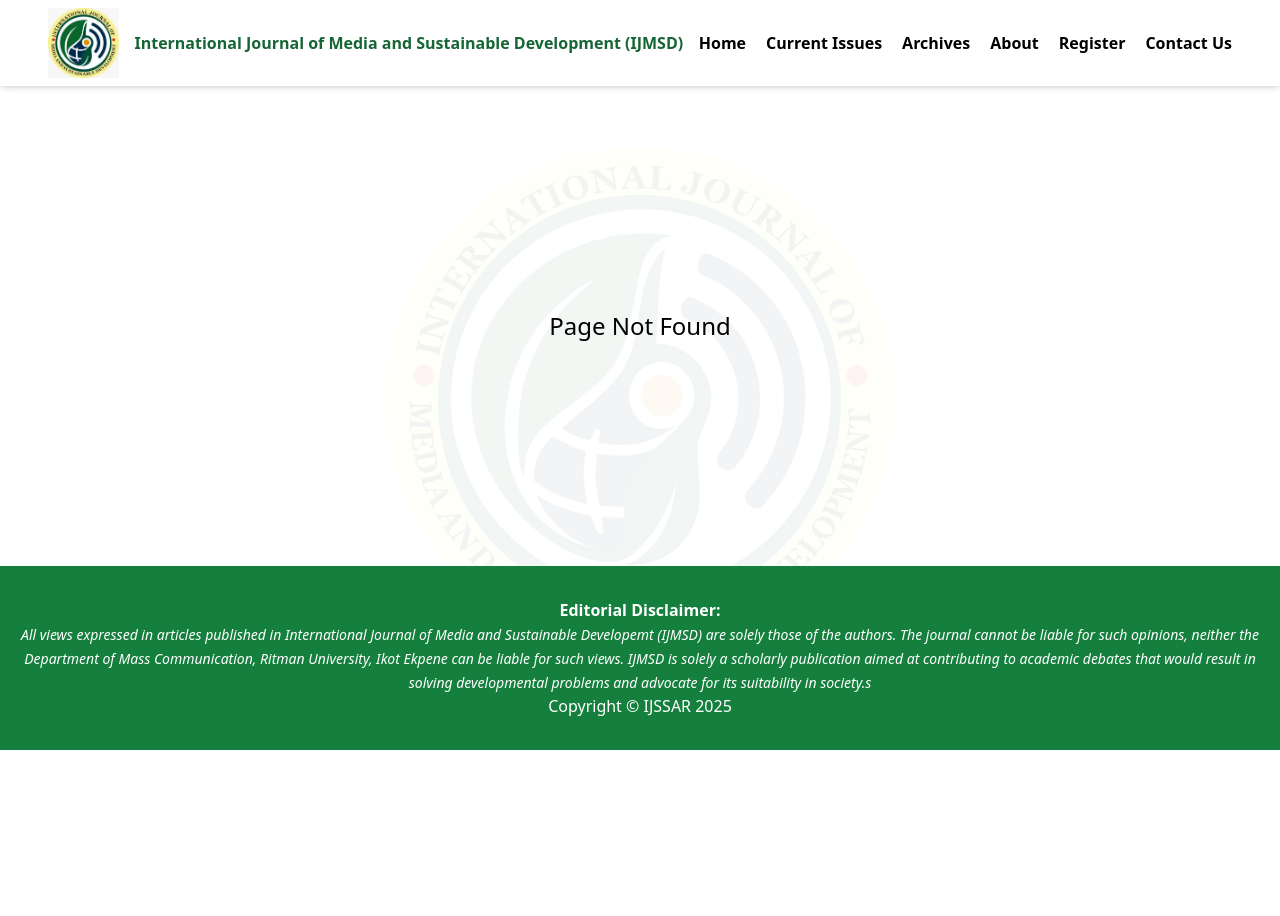
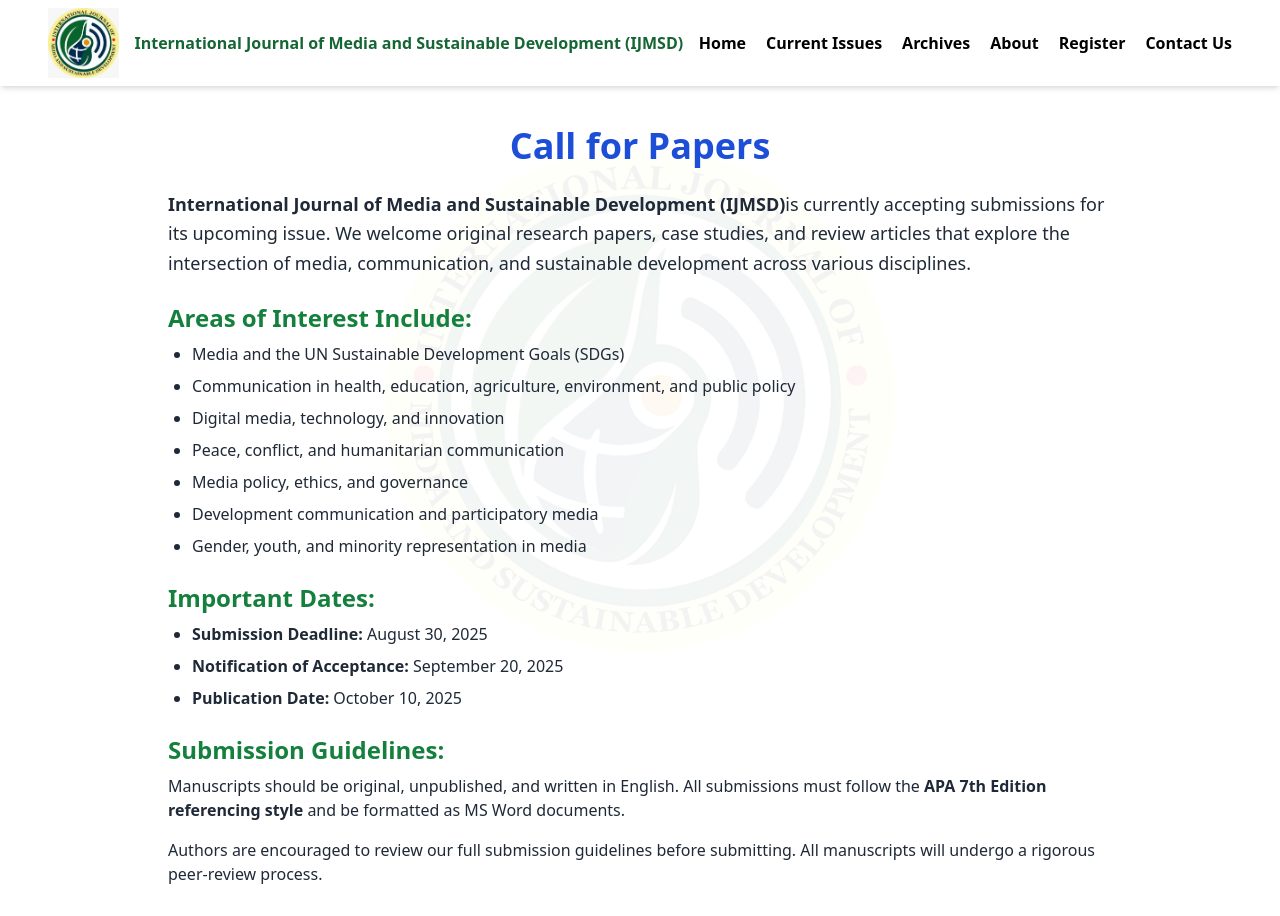
Before and after one commit to Torettosaviour17/internation-journal, a React (Vite) app: page /call-for-papers in a window 1280 px wide. Shown: the top 916 px of the page. Before the commit the page ends 800 px from the top, so only its background shows below. Built offline with nearby package versions, Linux system fonts and the light colour scheme.

Commit message:
just added call fpr paper page

```diff
--- a/src/App.jsx
+++ b/src/App.jsx
@@ -14,28 +14,35 @@ import Footer from "./components/Footer";
 import MakeSubmission from "./pages/MakeSubmission";
 import Login from "./pages/Login";
 import ForgotPassword from "./pages/ForgotPassword";
+import CallForPapers from "./pages/CallForPapers";
+
 
 function App() {
   return (
     <div className="relative min-h-screen">
-      {/* Background watermark */}
       <div
         className="fixed inset-0 bg-cover bg-center opacity-5 z-0"
         style={{
           backgroundImage: `url('/journal-logo.jpg')`,
-          backgroundSize: '40%',
-          backgroundRepeat: 'no-repeat',
-          backgroundPosition: 'center',
+          backgroundSize: "40%",
+          backgroundRepeat: "no-repeat",
+          backgroundPosition: "center",
         }}
       ></div>
 
-      {/* Content with higher z-index */}
       <div className="relative z-10">
         <Navbar />
         <Routes>
           <Route path="/" element={<Home />} />
           <Route path="/submissions" element={<Submission />} />
-          <Route path="*" element={<div className="min-h-[60vh] flex items-center justify-center text-2xl">Page Not Found</div>} />
+          <Route
+            path="*"
+            element={
+              <div className="min-h-[60vh] flex items-center justify-center text-3xl font-bold text-green-500">
+                Page Not Found
+              </div>
+            }
+          />
           <Route path="/about-journal" element={<AboutJournal />} />
           <Route path="/editorial-team" element={<EditorialTeam />} />
           <Route path="/contact" element={<ContactUs />} />
@@ -46,6 +53,7 @@ function App() {
           <Route path="/submission" element={<MakeSubmission />} />
           <Route path="/forgot-password" element={<ForgotPassword />} />
           <Route path="/login" element={<Login />} />
+          <Route path="/call-for-papers" element={<CallForPapers />} />
         </Routes>
         <Footer />
       </div>
--- /dev/null
+++ b/src/pages/CallForPapers.jsx
@@ -0,0 +1,75 @@
+import React from "react";
+
+export default function CallForPapers() {
+  return (
+    <div className="p-6 md:p-10 text-gray-800 max-w-5xl mx-auto">
+      <h1 className="text-3xl md:text-4xl font-bold mb-6 text-center text-blue-700">
+        Call for Papers
+      </h1>
+
+      <p className="mb-4 text-lg leading-relaxed">
+        <strong>
+          International Journal of Media and Sustainable Development (IJMSD)
+        </strong>
+        is currently accepting submissions for its upcoming issue. We welcome
+        original research papers, case studies, and review articles that explore
+        the intersection of media, communication, and sustainable development
+        across various disciplines.
+      </p>
+
+      <h2 className="text-2xl font-semibold text-green-700 mb-2 mt-6">
+        Areas of Interest Include:
+      </h2>
+      <ul className="list-disc ml-6 space-y-2 text-base">
+        <li>Media and the UN Sustainable Development Goals (SDGs)</li>
+        <li>
+          Communication in health, education, agriculture, environment, and
+          public policy
+        </li>
+        <li>Digital media, technology, and innovation</li>
+        <li>Peace, conflict, and humanitarian communication</li>
+        <li>Media policy, ethics, and governance</li>
+        <li>Development communication and participatory media</li>
+        <li>Gender, youth, and minority representation in media</li>
+      </ul>
+
+      <h2 className="text-2xl font-semibold text-green-700 mb-2 mt-6">
+        Important Dates:
+      </h2>
+      <ul className="list-disc ml-6 space-y-2">
+        <li>
+          <strong>Submission Deadline:</strong> August 30, 2025
+        </li>
+        <li>
+          <strong>Notification of Acceptance:</strong> September 20, 2025
+        </li>
+        <li>
+          <strong>Publication Date:</strong> October 10, 2025
+        </li>
+      </ul>
+
+      <h2 className="text-2xl font-semibold text-green-700 mb-2 mt-6">
+        Submission Guidelines:
+      </h2>
+      <p className="mb-4">
+        Manuscripts should be original, unpublished, and written in English. All
+        submissions must follow the{" "}
+        <span className="font-semibold">APA 7th Edition referencing style</span>{" "}
+        and be formatted as MS Word documents.
+      </p>
+      <p>
+        Authors are encouraged to review our full submission guidelines before
+        submitting. All manuscripts will undergo a rigorous peer-review process.
+      </p>
+
+      <div className="text-center mt-8">
+        <a
+          href="/submission"
+          className="inline-block bg-blue-600 text-white px-6 py-3 rounded-full font-semibold hover:bg-blue-700 transition duration-300"
+        >
+          Submit Your Paper
+        </a>
+      </div>
+    </div>
+  );
+}
```
